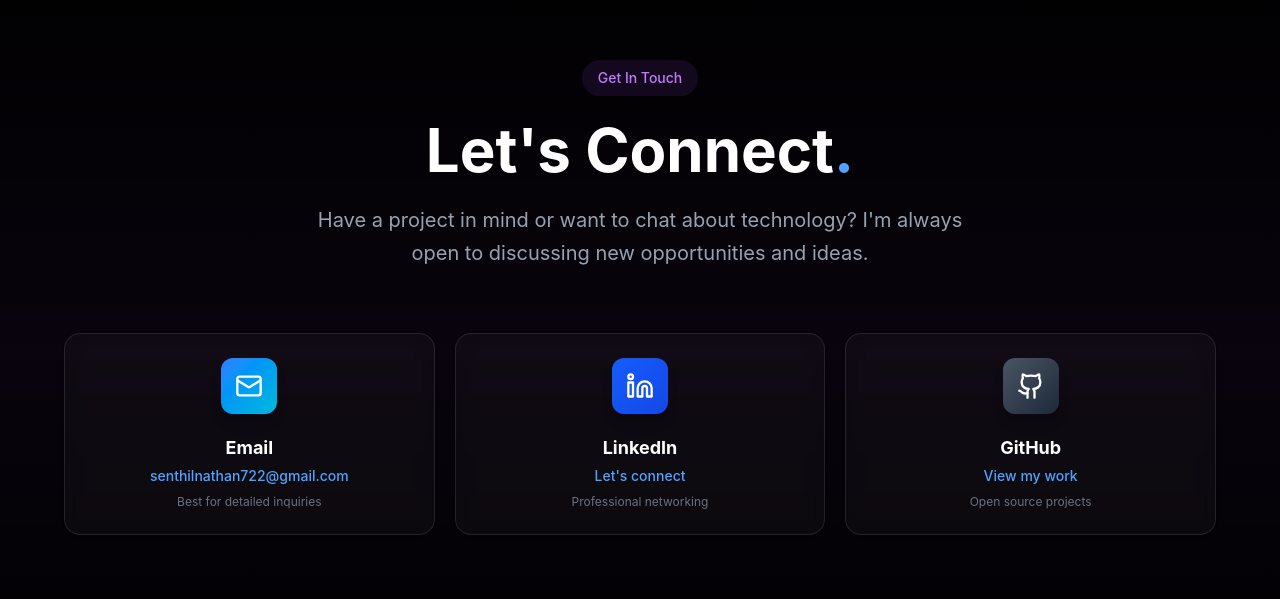
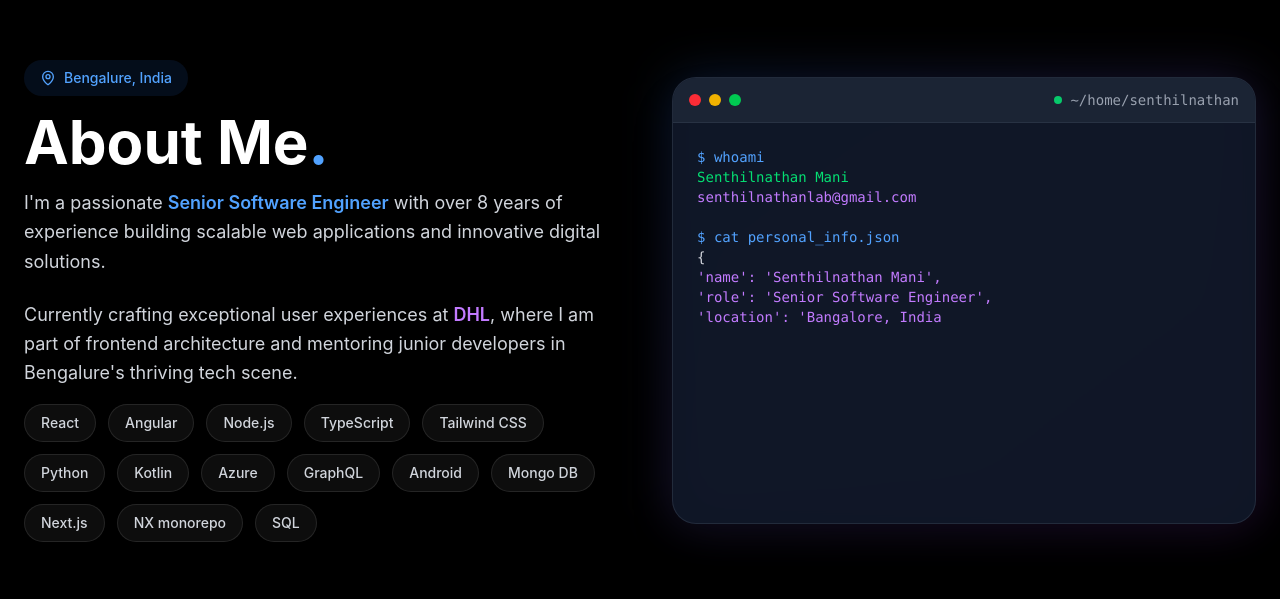
Before and after one commit to SenthilnathanMani/portfolio_v1, a Next.js app: page / in a window 1280 px wide. Shown: the part 1258-1857 px from the top of the page. Built offline with nearby package versions, Linux system fonts and the light colour scheme.

Commit message:
add about me

```diff
--- a/package.json
+++ b/package.json
@@ -18,7 +18,8 @@
     "next": "16.1.1",
     "react": "19.2.3",
     "react-dom": "19.2.3",
-    "three": "^0.182.0"
+    "three": "^0.182.0",
+    "typewriter-effect": "^2.22.0"
   },
   "devDependencies": {
     "@tailwindcss/postcss": "^4",
--- /dev/null
+++ b/src/app/components/about-me/about-me.tsx
@@ -0,0 +1,174 @@
+"use client";
+import Typewriter from "typewriter-effect";
+export default function AboutMe() {
+  const techStack = [
+    "React",
+    "Angular",
+    "Node.js",
+    "TypeScript",
+    "Tailwind CSS",
+    "Python",
+    "Kotlin",
+    "Azure",
+    "GraphQL",
+    "Android",
+    "Mongo DB",
+    "Next.js",
+    "NX monorepo",
+    "SQL",
+  ];
+  const typeItems = [
+    {
+      text: '<span class="text-blue-400">$ whoami</span>',
+    },
+    { text: "<br/>" },
+    {
+      text: "<span class='text-green-400'>Senthilnathan Mani</span>",
+    },
+    { text: "<br/>" },
+    {
+      text: '<span class="text-purple-400">senthilnathanlab@gmail.com</span>',
+    },
+    { text: "<br/>" },
+    { text: "<br/>" },
+    {
+      text: '<span class="text-blue-400">$ cat personal_info.json</span>',
+    },
+    { text: "<br/>" },
+    { text: '<span class="text-gray-300">{</span>' },
+    { text: "<br/>" },
+    {
+      text: "<span class='text-purple-400'>'name': 'Senthilnathan Mani',</span>",
+    },
+    { text: "<br/>" },
+    {
+      text: "<span class='text-purple-400'>'role': 'Senior Software Engineer',</span>",
+    },
+    { text: "<br/>" },
+    {
+      text: "<span class='text-purple-400'>'location': 'Bangalore, India',</span>",
+    },
+    { text: "<br/>" },
+    {
+      text: "<span class='text-purple-400'>'experience': '8+ years',</span>",
+    },
+    { text: "<br/>" },
+    {
+      text: "<span class='text-purple-400'>'status': 'building_cool_stuff'</span>",
+    },
+    { text: "<br/>" },
+    { text: '<span class="text-gray-300">}</span>' },
+    { text: "<br/>" },
+    { text: "<br/>" },
+    {
+      text: '<span class="text-blue-400">$ echo "Passion for clean code"</span>',
+    },
+    { text: "<br/>" },
+    {
+      text: '<span class="text-green-400">Passion for clean code</span>',
+    },
+    { text: "<br/>" },
+    { text: "<br/>" },
+    {
+      text: '<span class="text-blue-400">$ ls current_projects/</span>',
+    },
+    { text: "<br/>" },
+    {
+      text: "<span class='text-yellow-400'>portfolio/</span>",
+    },
+  ];
+
+  const handleTypewriterInit = (typewriter: any) => {
+    typeItems.forEach((item) => {
+      typewriter.typeString(item.text);
+    });
+
+    typewriter.start();
+  };
+  return (
+    <section id="about" className="py-32 px-6">
+      <div className="max-w-7xl mx-auto">
+        <div className="grid lg:grid-cols-2 gap-16 items-center">
+          <div className="space-y-4">
+            <div className="inline-flex items-center gap-2 bg-blue-500/10 text-blue-400 px-4 py-2 rounded-full text-sm font-medium">
+              <svg
+                xmlns="http://www.w3.org/2000/svg"
+                width="24"
+                height="24"
+                viewBox="0 0 24 24"
+                fill="none"
+                stroke="currentColor"
+                strokeWidth="2"
+                strokeLinecap="round"
+                strokeLinejoin="round"
+                className="lucide lucide-map-pin w-4 h-4"
+                aria-hidden="true"
+              >
+                <path d="M20 10c0 4.993-5.539 10.193-7.399 11.799a1 1 0 0 1-1.202 0C9.539 20.193 4 14.993 4 10a8 8 0 0 1 16 0"></path>
+                <circle cx="12" cy="10" r="3"></circle>
+              </svg>
+              Bengalure, India
+            </div>
+            <h2 className="text-5xl md:text-6xl font-bold" id="about-heading">
+              About Me<span className="text-blue-400">.</span>
+            </h2>
+            <div className="space-y-6 text-lg text-gray-300 leading-relaxed">
+              <p>
+                I'm a passionate{" "}
+                <span className="text-blue-400 font-semibold">
+                  Senior Software Engineer
+                </span>{" "}
+                with over 8 years of experience building scalable web
+                applications and innovative digital solutions.
+              </p>
+              <p>
+                Currently crafting exceptional user experiences at{" "}
+                <span className="text-purple-400 font-semibold">DHL</span>,
+                where I am part of frontend architecture and mentoring junior
+                developers in Bengalure's thriving tech scene.
+              </p>
+            </div>
+            <div className="flex flex-wrap gap-3">
+              {techStack.map((tech, index) => (
+                <span
+                  key={index}
+                  className="px-4 py-2 bg-white/5 backdrop-blur-sm border border-white/10 rounded-full text-sm font-medium text-gray-300 hover:bg-blue-500/20 hover:border-blue-500/30 hover:text-blue-300 transition-all duration-300 cursor-default"
+                >
+                  {tech}
+                </span>
+              ))}
+            </div>
+          </div>
+          <div className="relative">
+            <div className="relative w-full max-w-2xl mx-auto">
+              <div className="absolute inset-0 bg-gradient-to-br from-blue-500/20 to-purple-500/20 rounded-3xl blur-xl"></div>
+              <div className="text-card-foreground relative bg-gray-900/95 backdrop-blur-sm border border-gray-700/50 rounded-3xl shadow-2xl overflow-hidden">
+                <div className="flex items-center justify-between bg-gray-800/80 px-4 py-3 border-b border-gray-700/50">
+                  <div className="flex items-center gap-2">
+                    <div className="w-3 h-3 bg-red-500 rounded-full"></div>
+                    <div className="w-3 h-3 bg-yellow-500 rounded-full"></div>
+                    <div className="w-3 h-3 bg-green-500 rounded-full"></div>
+                  </div>
+                  <div className="text-gray-400 text-sm font-mono flex items-center gap-2">
+                    <div className="w-2 h-2 bg-green-400 rounded-full animate-pulse"></div>
+                    ~/home/senthilnathan
+                  </div>
+                </div>
+                <div className="p-6 font-mono text-sm min-h-[400px] flex flex-col">
+                  <div className="flex-1">
+                    <Typewriter
+                      options={{ cursor: "", delay: 30 }}
+                      onInit={(typewriter) => {
+                        handleTypewriterInit(typewriter);
+                      }}
+                    />
+                  </div>
+                </div>
+              </div>
+            </div>
+          </div>
+        </div>
+      </div>
+    </section>
+  );
+}
--- a/src/app/page.tsx
+++ b/src/app/page.tsx
@@ -1,8 +1,8 @@
-import Image from "next/image";
 import Navbar from "./components/navbar/navbar";
 import Intro from "./components/intro/intro";
-import LetsConnect from "./components/letsConnect/letsConnect";
+import LetsConnect from "./components/lets-connect/lets-connect";
 import Legend from "./components/legend/legend";
+import AboutMe from "./components/about-me/about-me";
 
 export default function Home() {
   return (
@@ -11,7 +11,9 @@ export default function Home() {
         <Navbar></Navbar>
         <Intro></Intro>
         <Legend></Legend>
+        <AboutMe></AboutMe>
         <LetsConnect></LetsConnect>
+
         {/* TODO : Remove under construction image after site completion */}
         <img
           src="/under_contruction.png"
```
Also changed, not shown: src/app/components/lets-connect/lets-connect.tsx (renamed from src/app/components/letsConnect/letsConnect.tsx), 1 other file (tests, documents, lock files or other folders).
